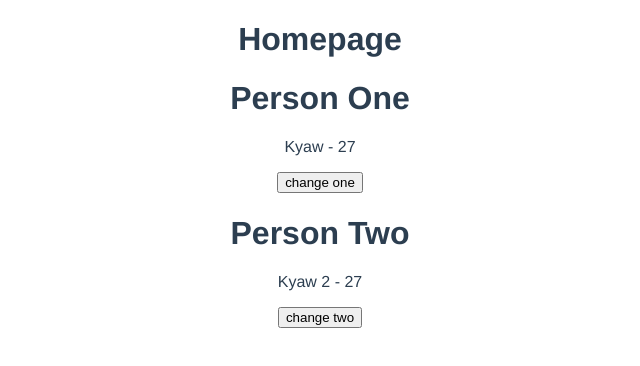
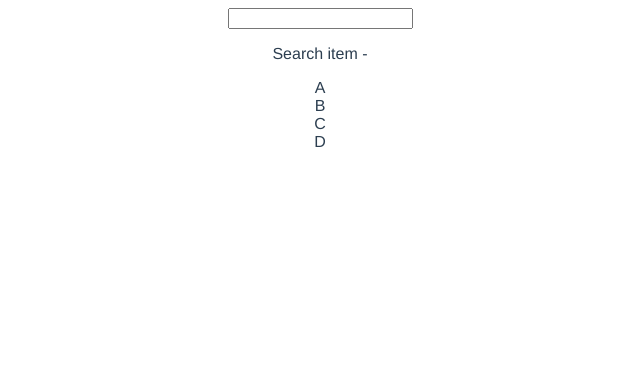
Before and after one commit to khaingzinkhaingzin/composition-api, a Vue app: page / in a window 1280 px wide. Shown: the top 366 px of the page, without its empty margins (320-960 px from the left). Built offline with nearby package versions, Linux system fonts and the light colour scheme.

Commit message:
Composition api computed property

```diff
--- a/src/App.vue
+++ b/src/App.vue
@@ -1,5 +1,4 @@
 <template>
-  <h1>Homepage</h1>
   <router-view/>
 </template>
 
--- a/src/views/HomeView.vue
+++ b/src/views/HomeView.vue
@@ -1,33 +1,27 @@
 <template>
   <div class="home">
-    <h1>Person One</h1>
-    <p>{{ personOne.name }} - {{ personOne.age }}</p>
-    <button @click="changeOne">change one</button>
-
-    <h1>Person Two</h1>
-    <p>{{ personTwo.name }} - {{ personTwo.age }}</p>
-    <button @click="changeTwo">change two</button>
+    <input type="text" v-model="search">
+    <p>Search item - {{ search }}</p>
+    <div v-for="name in filteredNames" :key="name">
+      {{ name }}
+    </div>
   </div>
 </template>
 
 <script>
-import { reactive, ref } from 'vue';
-
+import { computed, ref } from 'vue';
 export default {
   setup() {
-    let personOne = ref({name: "Kyaw", age: 27});
-    let changeOne = () => {
-      personOne.value.name = "CKyaw";
-    };
+    let search = ref("");
+    let names = ref(["A", "B", "C", "D"]);
 
-    let personTwo = reactive({name: "Kyaw 2", age: 27});
-    let changeTwo = () => {
-      personTwo.name = "CKyaw 2";
-    };
-    // reactive not point to value but can not use in 'string, boolean, number, (primitive value)
-    // reactive("string");
+    let filteredNames = computed(() => {
+      return names.value.filter((name) => {
+        return name.includes(search.value);
+      });
+    });
 
-    return {personOne, changeOne, personTwo, changeTwo};
+    return { names, search, filteredNames };
   }
 }
 </script>
```
